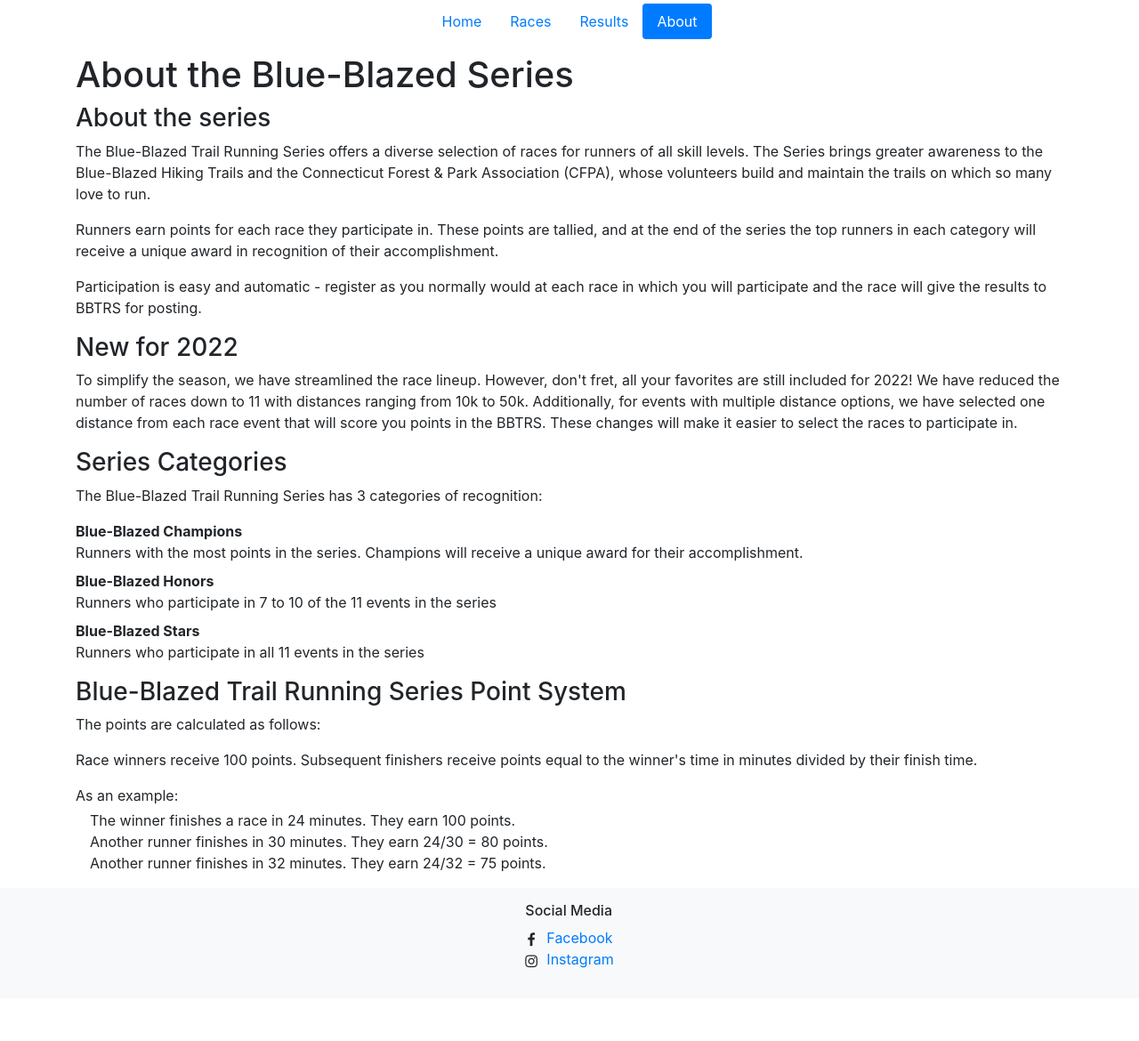
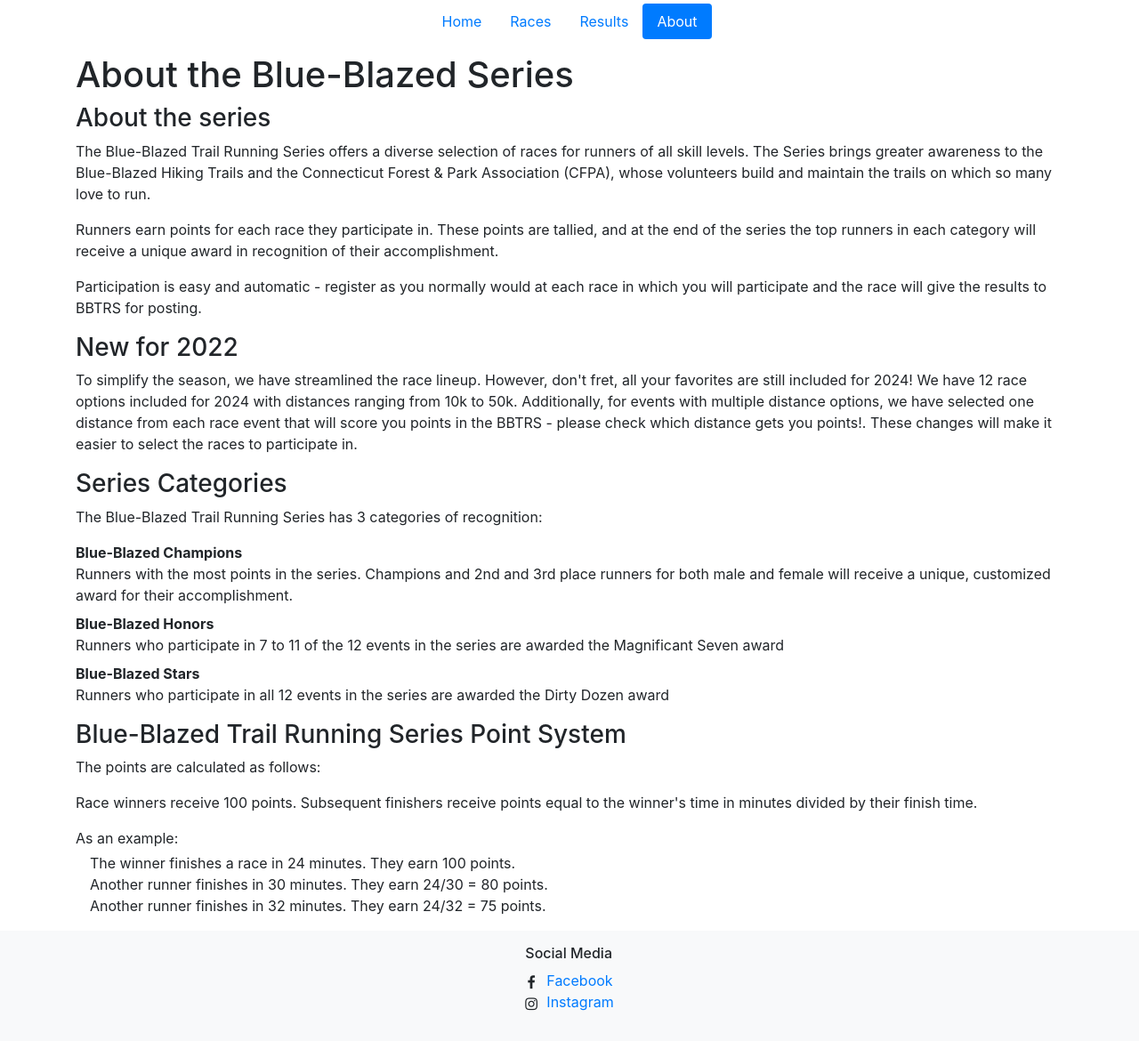
Before and after one commit to BlueBlazedTrailRunningSeries/BlueBlazedTrailRunningSeries.github.io, a Jekyll site: the page built from about.html, in a window 1280 px wide. Shown: the whole page at 89% size. Built offline with Jekyll 4.4.1, drawn with Linux system fonts in a browser that asks for light colours; before the commit the page ends 1122 px from its top, so only the background shows below that.

Commit message:
Update about.html
added 12 race info.

```diff
--- a/about.html
+++ b/about.html
@@ -21,22 +21,21 @@
 
   <h2 class="h3">New for 2022</h2>
   <p>To simplify the season, we have streamlined the race lineup.  However, don't
-      fret, all your favorites are still included for 2022! We have reduced the
-      number of races down to 11 with distances ranging from 10k to 50k.
+      fret, all your favorites are still included for 2024! We have 12 race options included for 2024 with distances ranging from 10k to 50k.
       Additionally, for events with multiple distance options, we have selected one
-      distance from each race event that will score you points in the BBTRS. These
+      distance from each race event that will score you points in the BBTRS - please check which distance gets you points!. These
       changes will make it easier to select the races to participate in.</p>
 
   <h2 class="h3">Series Categories</h2>
   <p>The Blue-Blazed Trail Running Series has 3 categories of recognition:</p>
   <dl>
     <dt>Blue-Blazed Champions</dt>
-    <dd>Runners with the most points in the series. Champions will receive a unique
+    <dd>Runners with the most points in the series. Champions and 2nd and 3rd place runners for both male and female will receive a unique, customized
         award for their accomplishment.</dd>
     <dt>Blue-Blazed Honors</dt>
-    <dd>Runners who participate in 7 to 10 of the 11 events in the series</dd>
+    <dd>Runners who participate in 7 to 11 of the 12 events in the series are awarded the Magnificant Seven award</dd>
     <dt>Blue-Blazed Stars</dt>
-    <dd>Runners who participate in all 11 events in the series</dd>
+    <dd>Runners who participate in all 12 events in the series are awarded the Dirty Dozen award</dd>
   </dl>
 
   <h2 class="h3">Blue-Blazed Trail Running Series Point System</h2>
```
